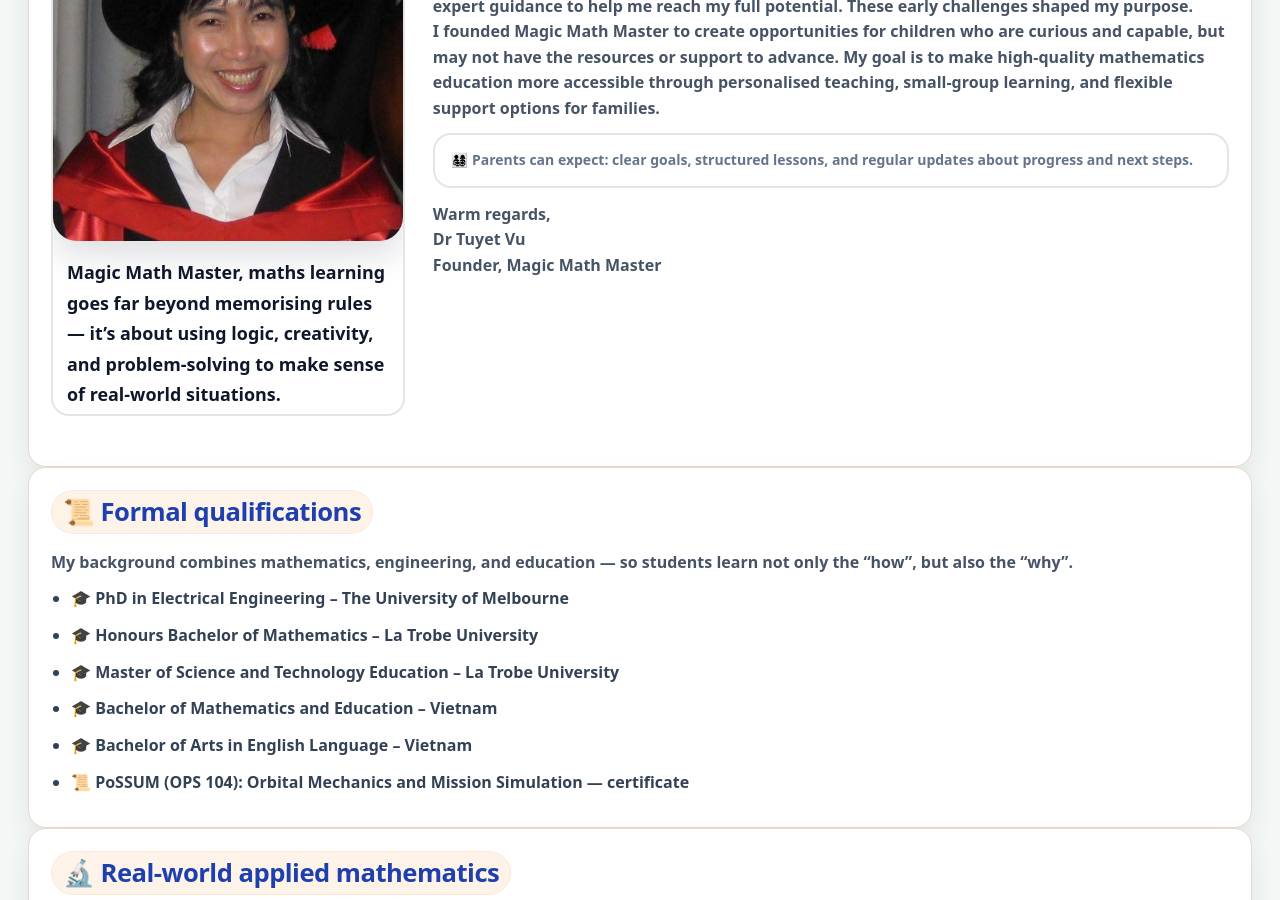
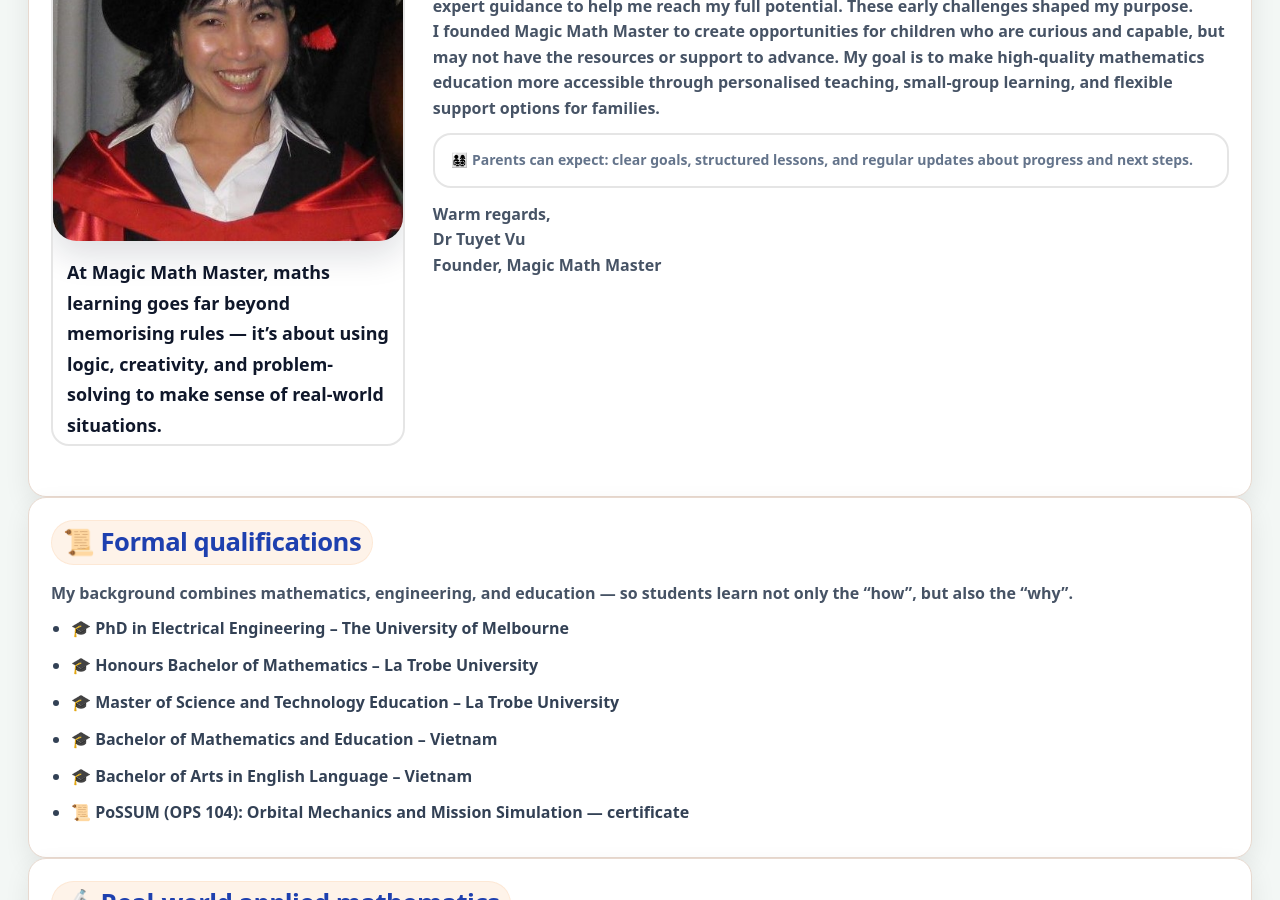
Before and after one commit to 3aMAuVn/Final3lan38, a Jekyll site: the page built from about.html, in a window 1280 px wide and 900 px high, scrolled down 899 px. Built offline with Jekyll 4.4.1, drawn with Linux system fonts in a browser that asks for light colours.

Commit message:
Update founder's caption in about.html

```diff
--- a/about.html
+++ b/about.html
@@ -40,7 +40,7 @@
   <div class="founder-message-layout__media">
     <figure class="founder-photo founder-photo--column">
       <img src="{{ '/assets/founder.png' | relative_url }}" alt="Dr Tuyet Vu, founder of Magic Math Master" />
-      <figcaption class="founder-photo__caption founder-photo__caption--lead">Magic Math Master, maths learning goes far beyond memorising rules — it’s about using logic, creativity, and problem-solving to make sense of real-world situations.</figcaption>
+      <figcaption class="founder-photo__caption founder-photo__caption--lead">At Magic Math Master, maths learning goes far beyond memorising rules — it’s about using logic, creativity, and problem-solving to make sense of real-world situations.</figcaption>
     </figure>
   </div>
   <div class="founder-message-layout__content">
```
